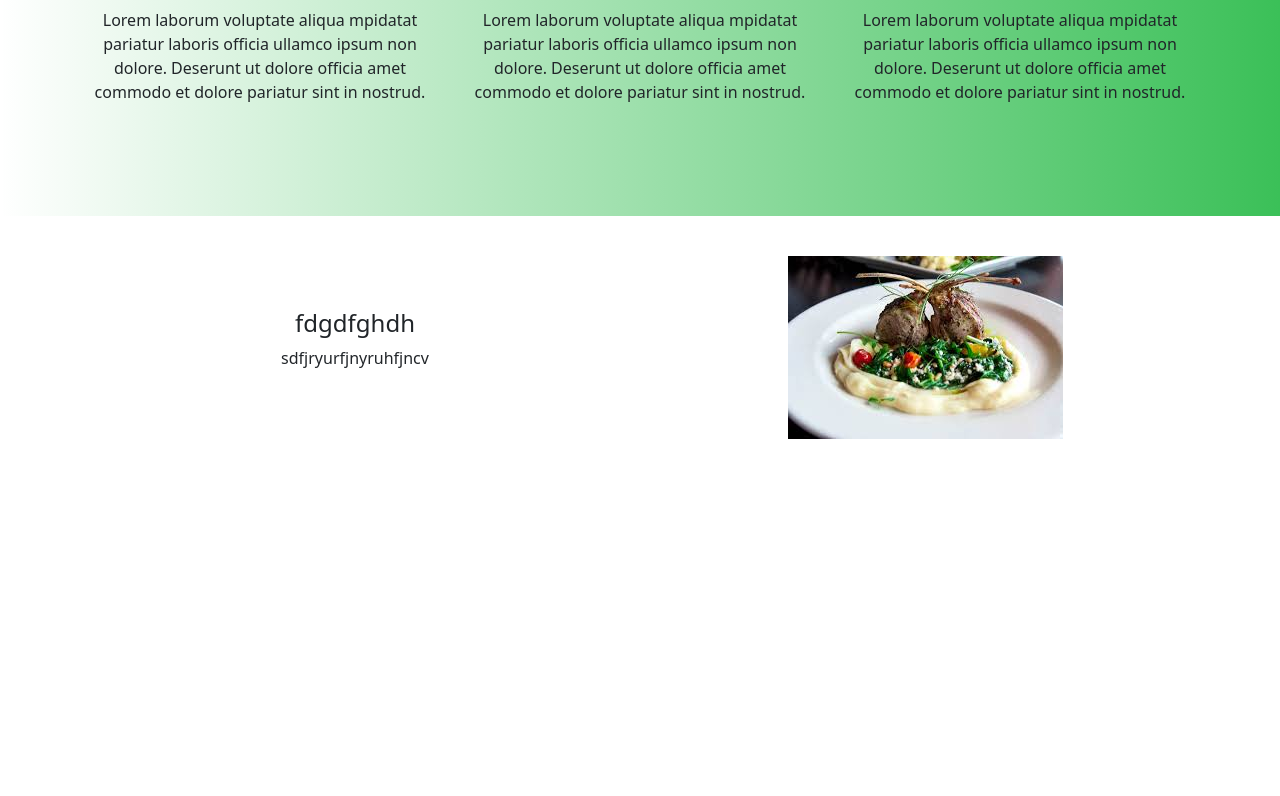
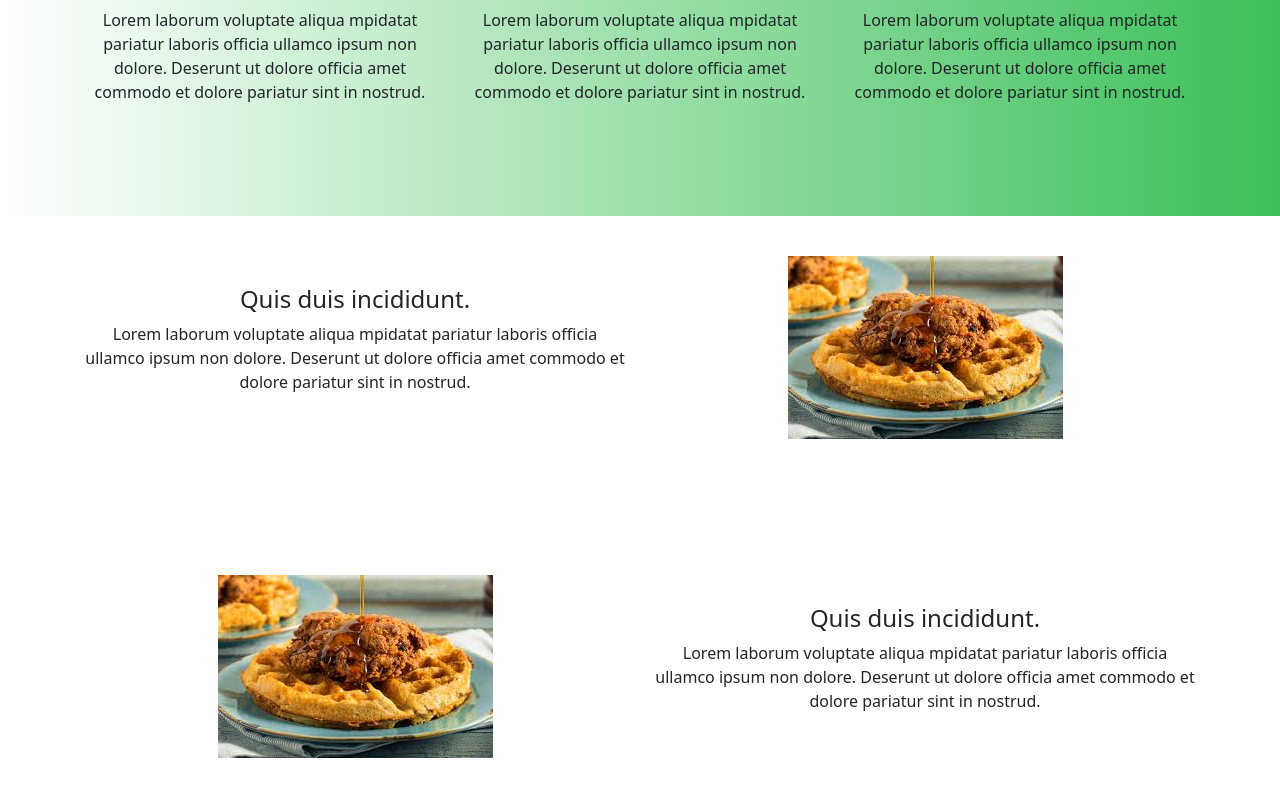
Before and after one commit to mrsamia/react_website_practice_1, a React (Create React App) app: page / in a window 1280 px wide. Shown: the part 2047-2843 px from the top of the page. Before the commit the page ends 2742 px from the top, so only its background shows below. Built offline with nearby package versions, Linux system fonts and the light colour scheme.

Commit message:
SRM | Review_F

```diff
--- a/src/App.js
+++ b/src/App.js
@@ -65,11 +65,17 @@ function App() {
         className="third_part pt-5"
       />
       <Review_F
-        title="fdgdfghdh"
-        subtitle="sdfjryurfjnyruhfjncv"
-        image={require("./images/Pic4.jpg")}
+        isGoal={false}
+        title="Quis duis incididunt."
+        subtitle="Lorem laborum voluptate aliqua mpidatat pariatur laboris officia ullamco ipsum non dolore. Deserunt ut dolore officia amet commodo et dolore pariatur sint in nostrud."
+        image={require("./images/Pic6.jpg")}
       />
-      <Review_F />
+      <Review_F
+        isGoal={true}
+        title="Quis duis incididunt."
+        subtitle="Lorem laborum voluptate aliqua mpidatat pariatur laboris officia ullamco ipsum non dolore. Deserunt ut dolore officia amet commodo et dolore pariatur sint in nostrud."
+        image={require("./images/Pic6.jpg")}
+      />
     </div>
   );
 }
--- a/src/component/Review_F.js
+++ b/src/component/Review_F.js
@@ -1,7 +1,29 @@
 import react from "react";
+import Pic6 from "../images/Pic6.jpg";
 //import "../style/review_f.css";
 
-function Review_F({ title, subtitle, image }) {
+// function Review_F({ title, subtitle, image}) {
+//   return (
+//     <div className=" container">
+//       <div className="row mrgin_padding d-flex align-items-center mb-5 pb-5">
+//         <div className="col-6 mrgin_padding text-center ">
+//           <div>
+//             <h4>{title}</h4>
+//           </div>
+//           <div>
+//             <p>{subtitle}</p>
+//           </div>
+//         </div>
+//         <div className="col-6 mrgin_padding text-center">
+//           <img src={image} />
+//         </div>
+//       </div>
+//     </div>
+//   );
+// }
+// export default Review_F;
+
+function MissedGoal({ title, subtitle, image }) {
   return (
     <div className=" container">
       <div className="row mrgin_padding d-flex align-items-center mb-5 pb-5">
@@ -20,4 +42,31 @@ function Review_F({ title, subtitle, image }) {
     </div>
   );
 }
+
+function MadeGoal({ title, subtitle, image }) {
+  return (
+    <div className=" container">
+      <div className="row mrgin_padding d-flex align-items-center mb-5 pb-5">
+        <div className="col-6 mrgin_padding text-center ">
+          <img src={image} />
+        </div>
+        <div className="col-6 mrgin_padding text-center">
+          <div>
+            <h4>{title}</h4>
+          </div>
+          <div>
+            <p>{subtitle}</p>
+          </div>
+        </div>
+      </div>
+    </div>
+  );
+}
+
+function Review_F({ isGoal, title, subtitle, image }) {
+  if (isGoal) {
+    return <MadeGoal title={title} subtitle={subtitle} image={image} />;
+  }
+  return <MissedGoal title={title} subtitle={subtitle} image={image} />;
+}
 export default Review_F;
```
